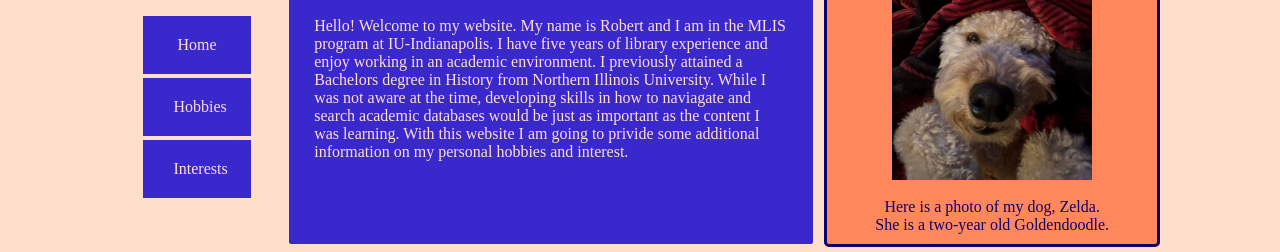
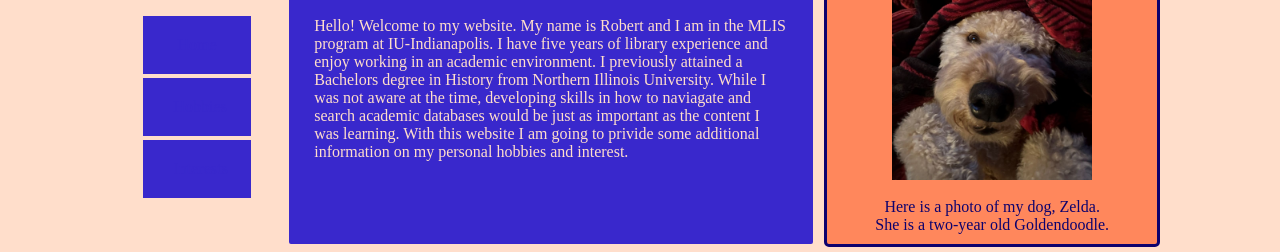
Before and after one commit to rbernd/IUI, a plain HTML site: page S531/module6/index.html in a window 1280 px wide. Shown: the part 172-424 px from the top of the page. Drawn offline with Linux system fonts and the light colour scheme.

Commit message:
Update index.css

```diff
--- a/S531/module6/index.css
+++ b/S531/module6/index.css
@@ -9,7 +9,7 @@
 
 		a:link, a:visited {
 			background-color:#3928CC;
-			color:#FFDECB;
+			color:#3928CC;
 			position: relative;
 			right: 22px;
 			width: 40%;
```
